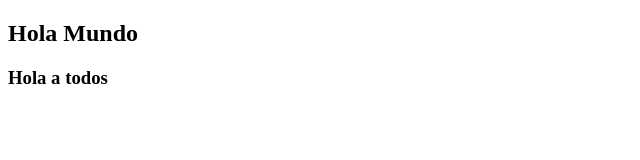
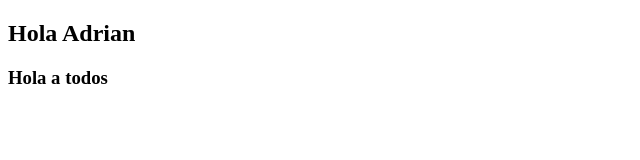
Before and after one commit to jraul6711-cloud/PrimerRepositorio_CH61, a plain HTML site: page index.html in a window 1280 px wide. Shown: the full height of the page, 0-640 px from the left. Drawn offline with Linux system fonts and the light colour scheme.

Commit message:
Hola Adrian

```diff
--- a/index.html
+++ b/index.html
@@ -6,7 +6,7 @@
     <title>Inicio</title>
   </head>
   <body>
-    <h2>Hola Mundo</h2>
+    <h2>Hola Adrian</h2>
     <h3>Hola a todos</h3>
   </body>
 </html>
```
